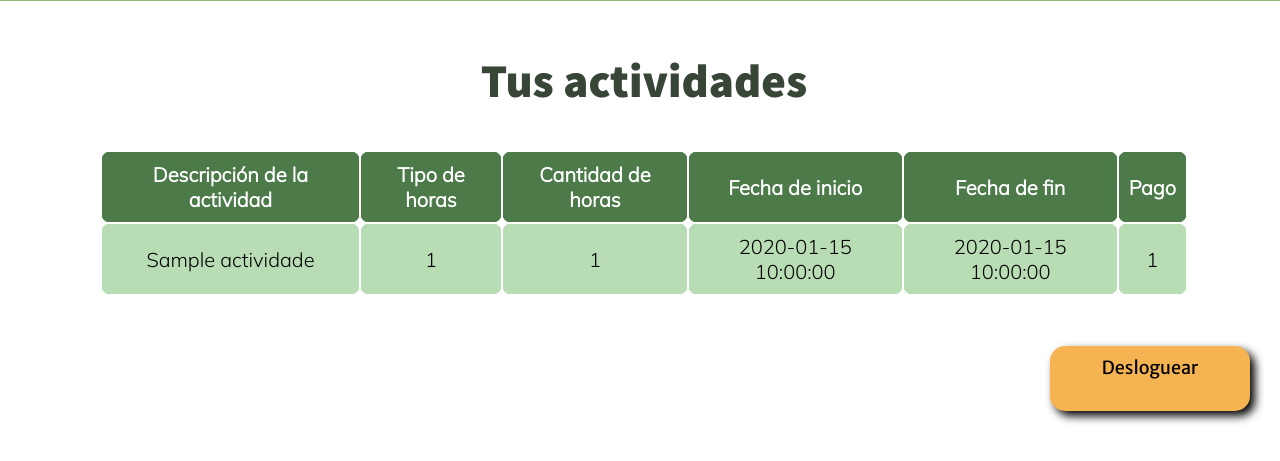
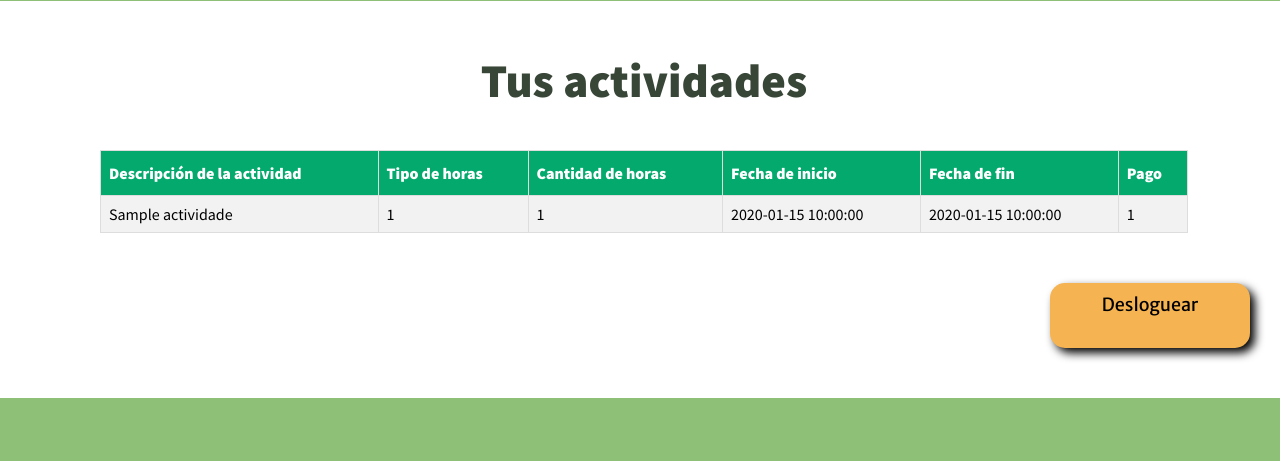
Before and after one commit to Esen-Q1-2022-Prog-Interfaz/grupo03-proyecto-final, a Flask app: page /profile in a window 1280 px wide. Shown: the part 414-875 px from the top of the page. After the commit the page ends 812 px from the top, so only its background shows below. Run offline with Flask 2, Linux system fonts and the light colour scheme; a user stored in the database is signed in; tables that the repository leaves empty hold one stand-in row (values such as "Sample post"); parts of the project's set-up code (start-up, migrations or seed data) failed here and were passed over; some libraries are stand-ins or nearby versions; some web fonts are replaced.

Commit message:
insta, tabla profile, titulo

```diff
--- a/static/css/styleMain.css
+++ b/static/css/styleMain.css
@@ -367,9 +367,9 @@ img {
     font-size: 3em;
     padding-bottom: 50px;
 }
+
 #grid-impacto i img{
     width: 150px;
-
 }
 
 /* ABOUT --------------------------------------------------------------*/
@@ -1138,34 +1138,29 @@ span.psw {
 .tabla-user {
     border-collapse: collapse;
     width: 100%;
-    font-size: 20px;
+}
+
+.tabla-user td, .tabla-user th {
+    border: 1px solid #ddd;
+    padding: 8px;
+}
+
+.tabla-user tr:nth-child(even){
+    background-color: #f2f2f2;
+}
+
+.tabla-user tr:hover {
+    background-color: #ddd;
 }
 
 .tabla-user th {
-    text-align: center;
-    background-color: #4c7a49;
-    border-radius: 10px;
-    padding: 10px;
-    border: 2px solid white;
-    color: #ffffff;
-    font-family: "Mulish";
+    padding-top: 12px;
+    padding-bottom: 12px;
+    text-align: left;
+    background-color: #04AA6D;
+    color: white;
 }
 
-.tabla-user td {
-    text-align: center;
-    border-radius: 10px;
-    padding: 10px;
-    border: 2px solid white;
-    font-family: "Mulish";
-}
-
-.tabla-user tr {
-    background-color: #b8ddb5;
-}
-
-.tabla-user tr:hover {
-    background-color: #87b884;
-}
 
 .logout_button {
     padding: 0px 0px 50px 500px;
--- a/templates/main/contact.html
+++ b/templates/main/contact.html
@@ -13,11 +13,11 @@
         <div class="redes-sociales">
           <div class="redes-iconos">
             <i class="fa-solid fa-envelope"></i>
-            <a class="" href="mailto: raicesesen@gmail.com"> raicesesen@gmail.com</a>
+            <a class="" href="mailto: raicesesen@gmail.com">raicesesen@gmail.com</a>
           </div>
           <div class="redes-iconos">
             <i class="fa-brands fa-instagram"></i>
-            <a class="icon" href="https://www.instagram.com/raices.esen/?hl=es-la">@raices.esen</a>
+            <a class="icon" href="https://www.instagram.com/raices.esen/?hl=es-la" target="_blank" >@raices.esen</a>
           </div>
         </div>
 
--- a/templates/main/home.html
+++ b/templates/main/home.html
@@ -6,7 +6,7 @@
   <div class="inicio">
     <div class="box1">
       <div class="center">
-        <h1>RAICES</h1>
+        <h1>RAÍCES</h1>
         <h3 class="ESEN">ESEN</h3>
       </div>
     </div>
@@ -89,7 +89,7 @@
     <i><img src="../../static/media/turtle.png" alt=""></i>
     <h3>80</h3>
     <p class="dato-impacto">
-      Charlas y foros
+      Tortugas liberadas
     </p>
   </div>
   <br /><br />
```
